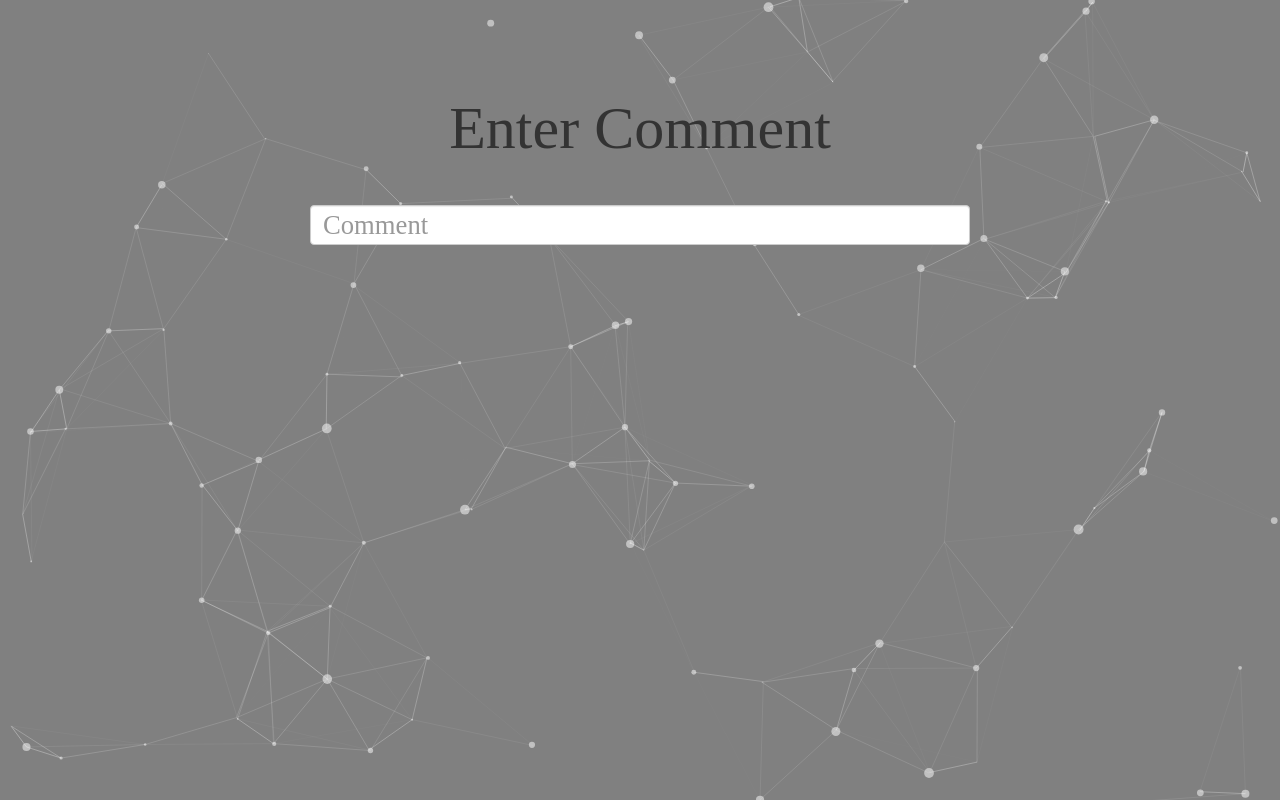
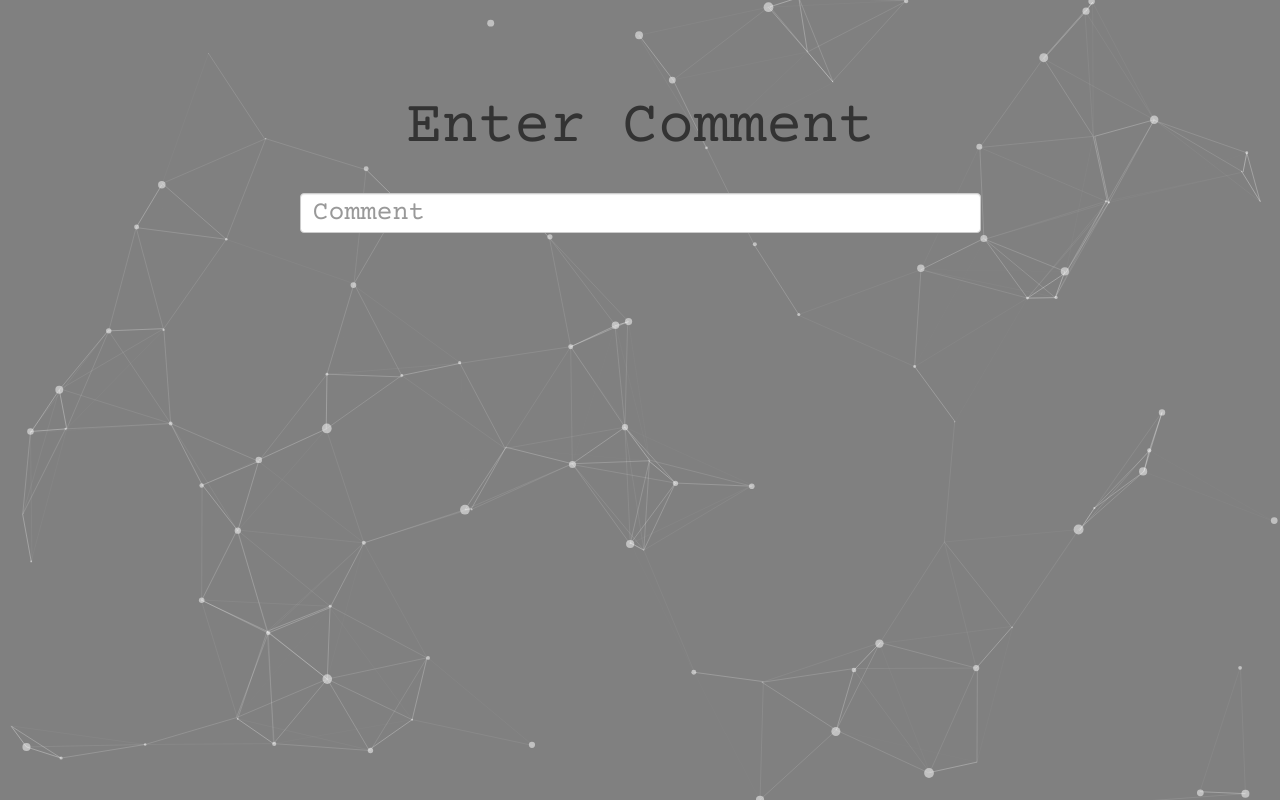
Before and after one commit to jainish-jain/Spam-comment-detector-with-flask, a Flask app: page / in a window 1280 px wide. Run offline with Flask 2, Linux system fonts and the light colour scheme; some libraries are stand-ins or nearby versions; some web fonts are replaced.

Commit message:
final change font

```diff
--- a/templates/form.html
+++ b/templates/form.html
@@ -3,7 +3,9 @@
 <head>
 	<title>Spam Comment Detector</title>
 	<script src="https://ajax.googleapis.com/ajax/libs/jquery/3.1.0/jquery.min.js"></script>
-	<link rel="stylesheet" href="https://font.googleapis.com/css?family=Copperplate">
+
+	<link href="https://fonts.googleapis.com/css2?family=Courier+Prime&display=swap" rel="stylesheet">
+
 	<link rel="stylesheet" href="https://maxcdn.bootstrapcdn.com/bootstrap/3.3.6/css/bootstrap.min.css" integrity="sha384-1q8mTJOASx8j1Au+a5WDVnPi2lkFfwwEAa8hDDdjZlpLegxhjVME1fgjWPGmkzs7" crossorigin="anonymous">
 	<script src="https://maxcdn.bootstrapcdn.com/bootstrap/3.3.6/js/bootstrap.min.js" integrity="sha384-0mSbJDEHialfmuBBQP6A4Qrprq5OVfW37PRR3j5ELqxss1yVqOtnepnHVP9aJ7xS" crossorigin="anonymous"></script>
 	<script src="{{ url_for('static', filename='js/form.js') }}"></script>
@@ -27,7 +29,7 @@
 		margin:0px;
 		width:100%;
 		align-items: center;
-		font-family: Copperplate;
+		font-family: 'Courier Prime', monospace;
 	}
 	@media screen and (min-width: 601px) {
 	div.fontsz {
@@ -55,8 +57,8 @@
 							<input type="text" class="form-control" id="nameInput" placeholder="Comment" style="height:40px;font-size:20pt;" size="40%">
 						</div>
 					</form>
-					<div id="successAlert" class="alert alert-success" role="alert" style="display:none; width:60%;"></div>
-					<div id="errorAlert" class="alert alert-danger" role="alert" style="display:none; width: 60%;"></div>
+					<div id="successAlert" class="alert alert-success" role="alert" style="display:none; width:50%;"></div>
+					<div id="errorAlert" class="alert alert-danger" role="alert" style="display:none; width: 50%;"></div>
 			</div>
 		</div>
 	</center>
```
